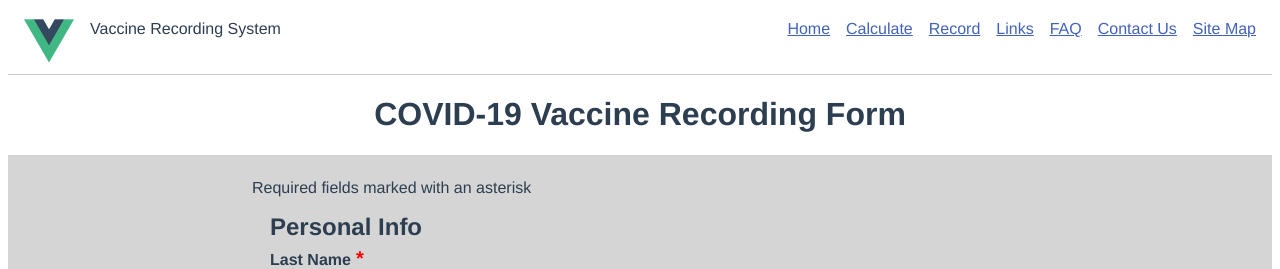
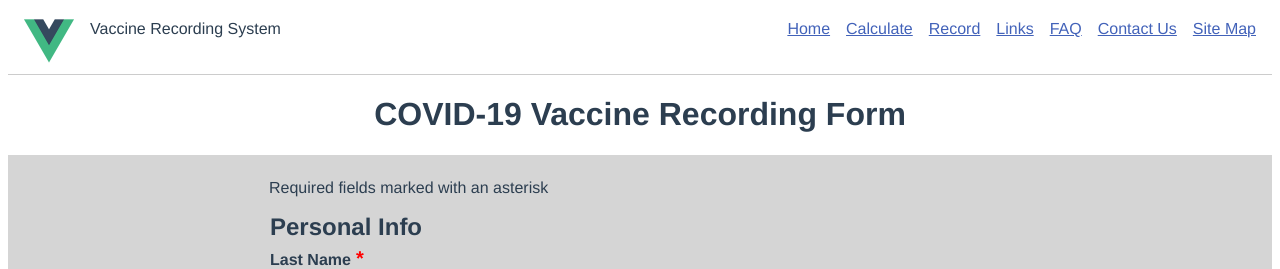
Before and after one commit to garciajo/comp2681, a Vue app: page /record in a window 1280 px wide. Shown: the top 269 px of the page. Built offline with nearby package versions, Linux system fonts and the light colour scheme; the HTML template or start-up script is replaced by a standard one.

Commit message:
Fixed padding on required field text

```diff
--- a/src/App.vue
+++ b/src/App.vue
@@ -188,6 +188,10 @@ input:invalid {
 p{
     text-align: left;
 }
+.required_text{
+    padding-left: 1em;
+    margin-left: 1px;
+}
 .footer_year{
     text-align: center;
 }
--- a/src/components/ContactUs.vue
+++ b/src/components/ContactUs.vue
@@ -15,7 +15,7 @@
         <li v-for="error in errors"  v-bind:key="error">{{ error[1] }}</li> <!-- Loop through error list -->
       </ul>
     </div>
-      <p>Required fields marked with an asterisk</p>
+      <p class="required_text">Required fields marked with an asterisk</p>
       <fieldset>
         <legend>Contact Info</legend>
           <div class="form-group">
--- a/src/components/Record.vue
+++ b/src/components/Record.vue
@@ -15,7 +15,7 @@
         <li v-for="error in errors"  v-bind:key="error">{{ error[1] }}</li>
       </ul>
     </div>
-      <p>Required fields marked with an asterisk</p>
+      <p class="required_text">Required fields marked with an asterisk</p>
       <fieldset>
         <legend>Personal Info</legend>
         <div class="form-group">
```
